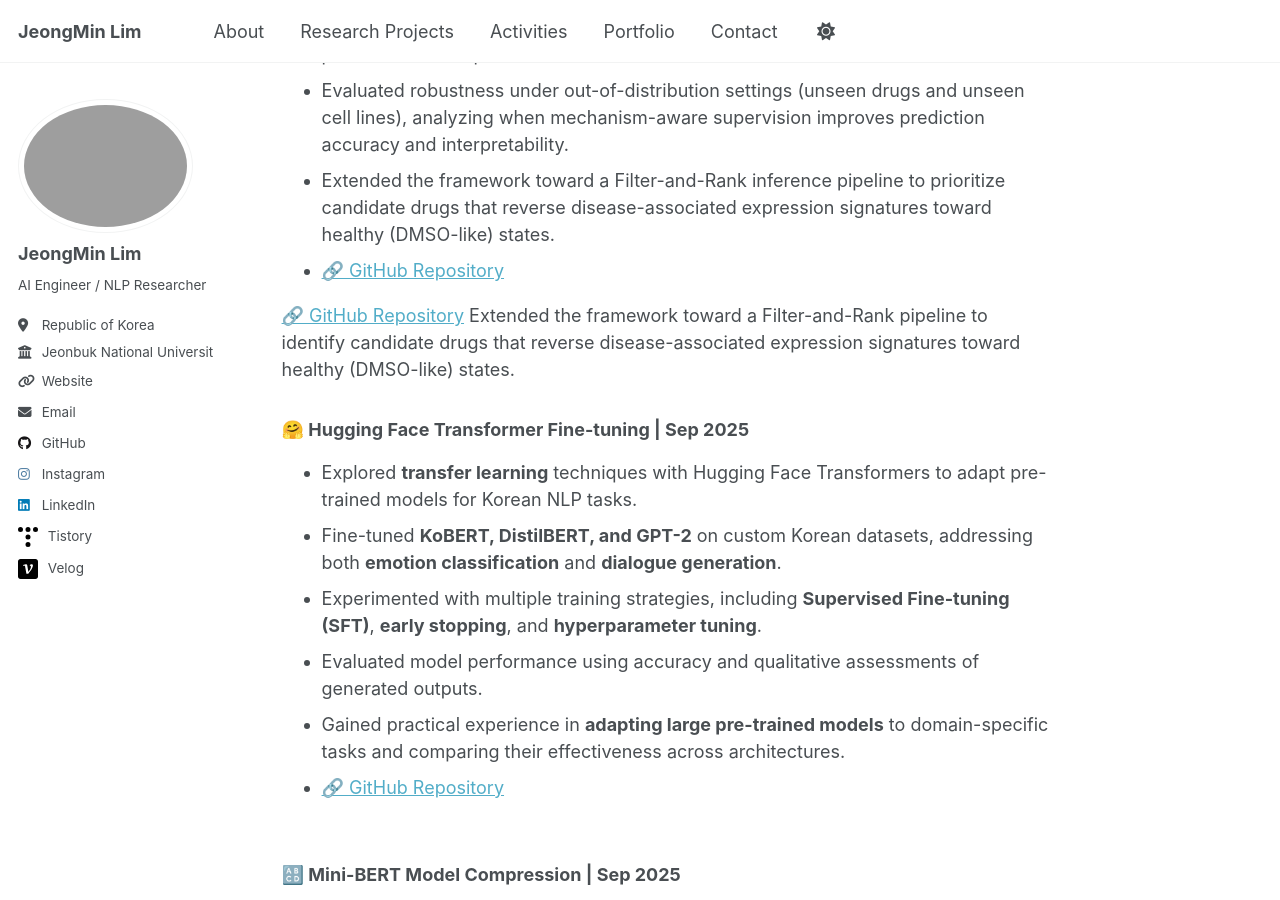
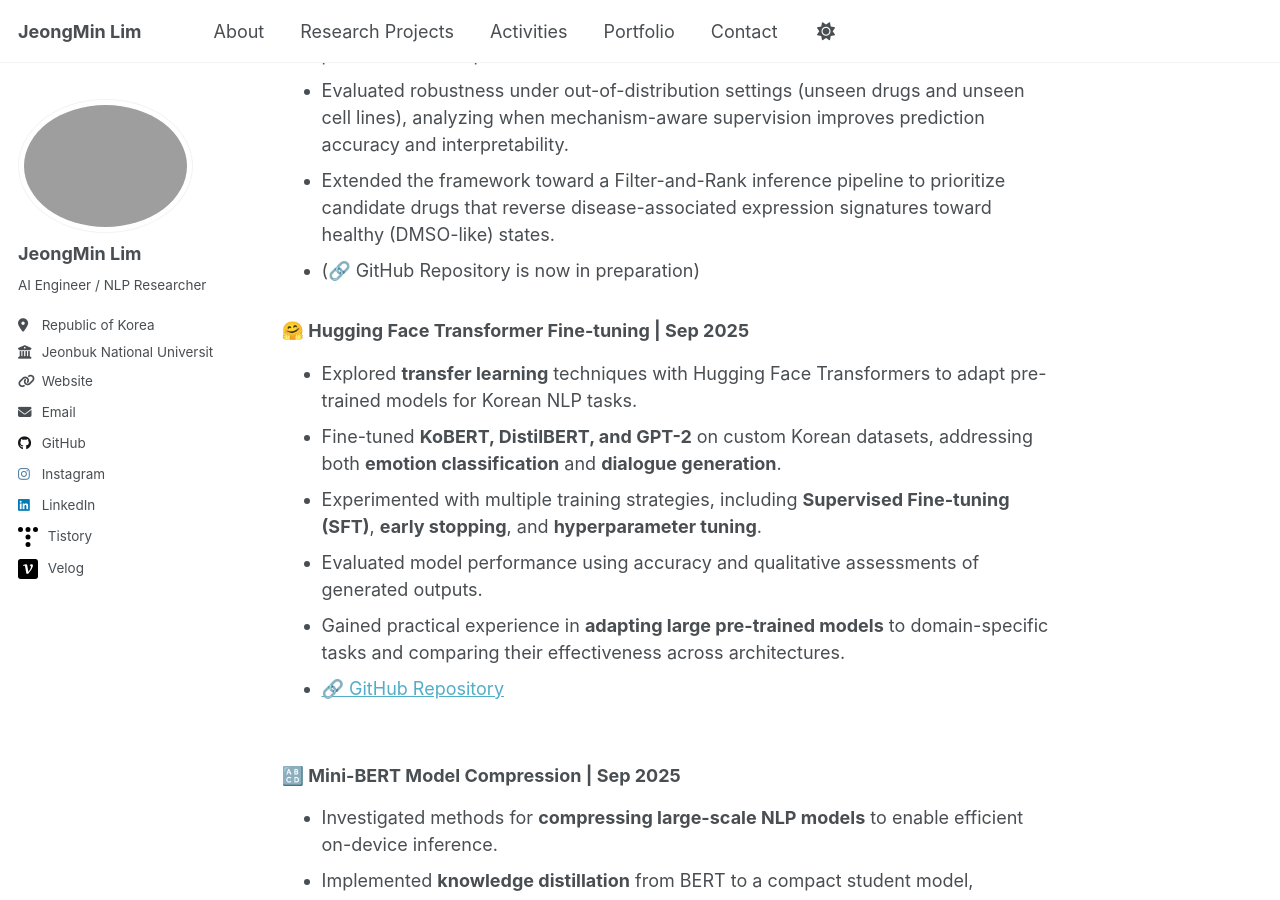
Before and after one commit to JeongMinIsBest/JeongMinIsBest.github.io, a Jekyll site: the page built from _pages/research.md, in a window 1280 px wide and 900 px high, scrolled down 765 px. Built offline with Jekyll 4.4.1, drawn with Linux system fonts in a browser that asks for light colours; a script that is not in the unit is left out.

Commit message:
Update research.md

```diff
--- a/_pages/research.md
+++ b/_pages/research.md
@@ -16,11 +16,9 @@
 - Conditioned response prediction on structured contextual signals (drug identity, predicted targets, and cell-line information), enabling mechanism-aware modeling of post-treatment expression states.
 - Evaluated robustness under out-of-distribution settings (unseen drugs and unseen cell lines), analyzing when mechanism-aware supervision improves prediction accuracy and interpretability.
 - Extended the framework toward a Filter-and-Rank inference pipeline to prioritize candidate drugs that reverse disease-associated expression signatures toward healthy (DMSO-like) states.
-- [🔗 GitHub Repository](In preparation)
+- (🔗 GitHub Repository is now in preparation)
 <br/>
 
-[🔗 GitHub Repository](In preparation)
-Extended the framework toward a Filter-and-Rank pipeline to identify candidate drugs that reverse disease-associated expression signatures toward healthy (DMSO-like) states.
 ### 🤗 Hugging Face Transformer Fine-tuning | Sep 2025
 - Explored **transfer learning** techniques with Hugging Face Transformers to adapt pre-trained models for Korean NLP tasks.
 - Fine-tuned **KoBERT, DistilBERT, and GPT-2** on custom Korean datasets, addressing both **emotion classification** and **dialogue generation**.
```
